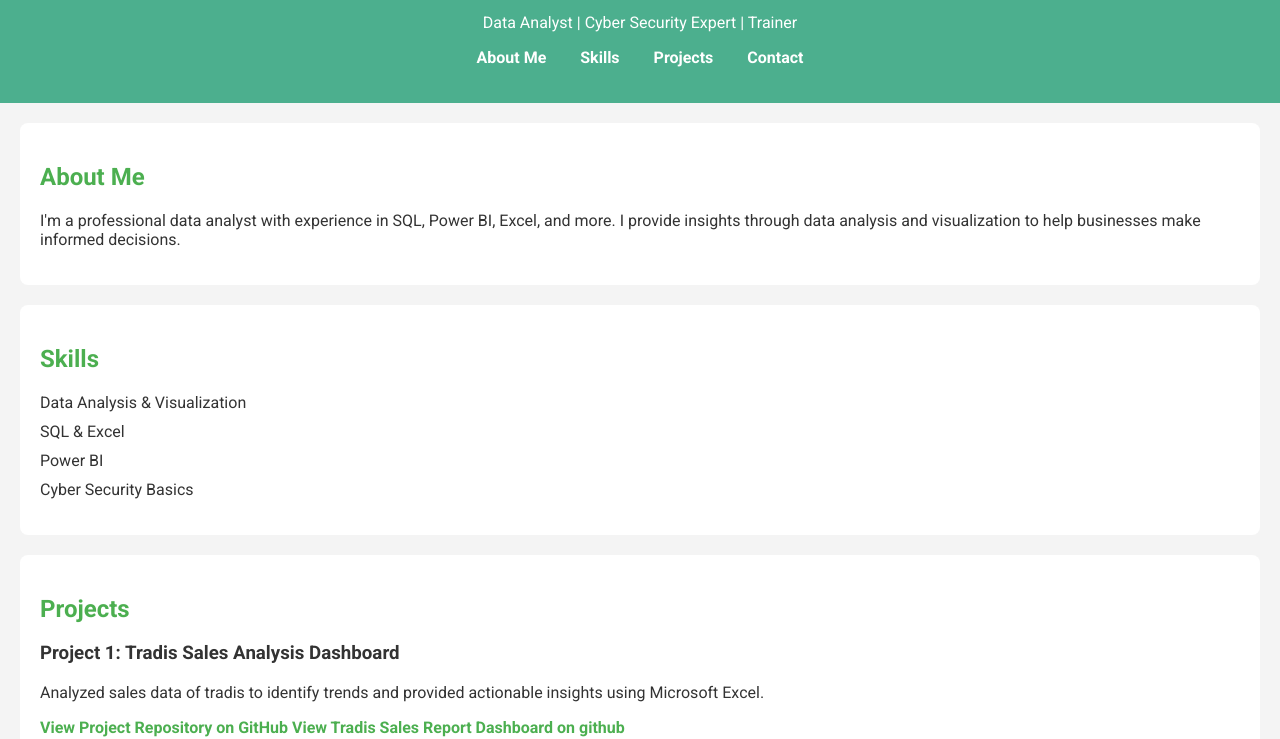
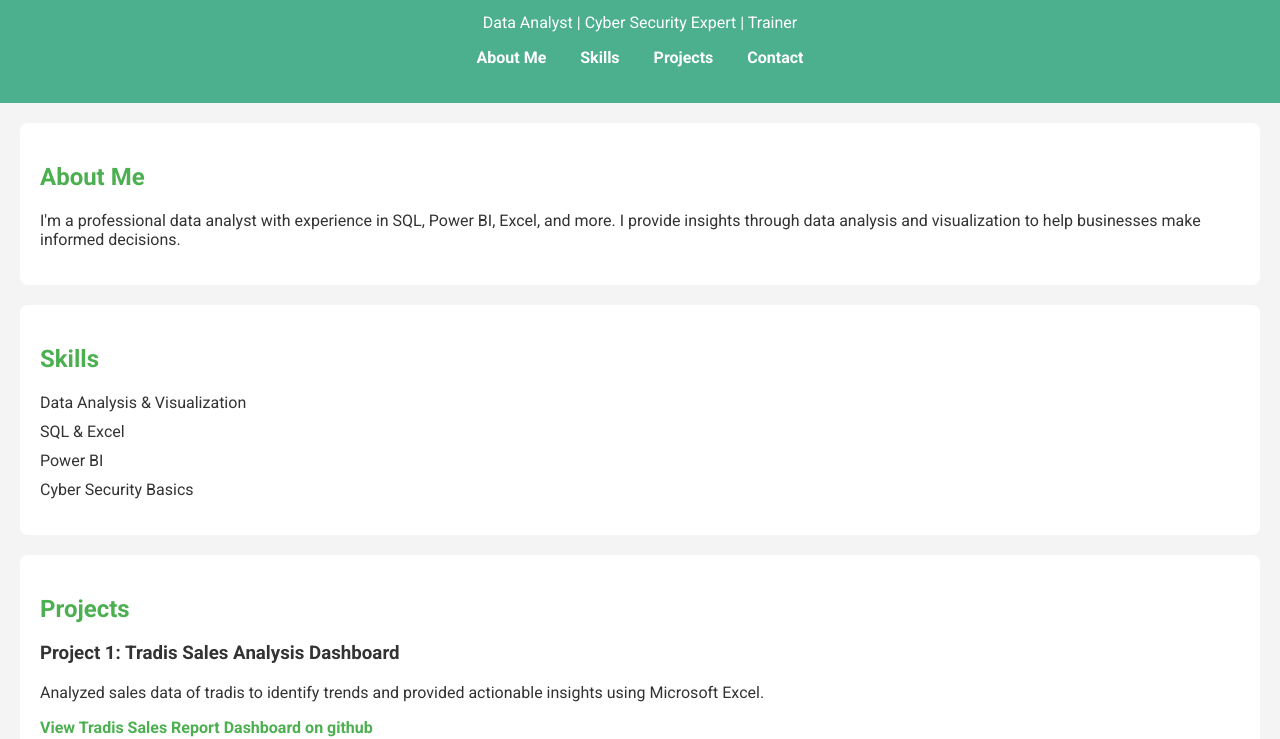
Before and after one commit to Anwuli1234/Project, a plain HTML site: page index.html in a window 1280 px wide. Shown: the part 61-800 px from the top of the page. Drawn offline with Linux system fonts and the light colour scheme.

Commit message:
newly modified

```diff
--- a/index.html
+++ b/index.html
@@ -42,7 +42,6 @@
         <div class="project">
             <h3>Project 1: Tradis Sales Analysis Dashboard</h3>
             <p>Analyzed sales data of tradis to identify trends and provided actionable insights using Microsoft Excel.</p>
-            <a href="https://github.com/Anwuli1234/sales-dashboard" target="_blank">View Project Repository on GitHub</a>
             <a href="https://github.com/Anwuli1234/Project-Files/blob/main/Tradies%20Sales%20Report%202023.xlsx">View Tradis Sales Report Dashboard on github</a>
         </div>
 
```
